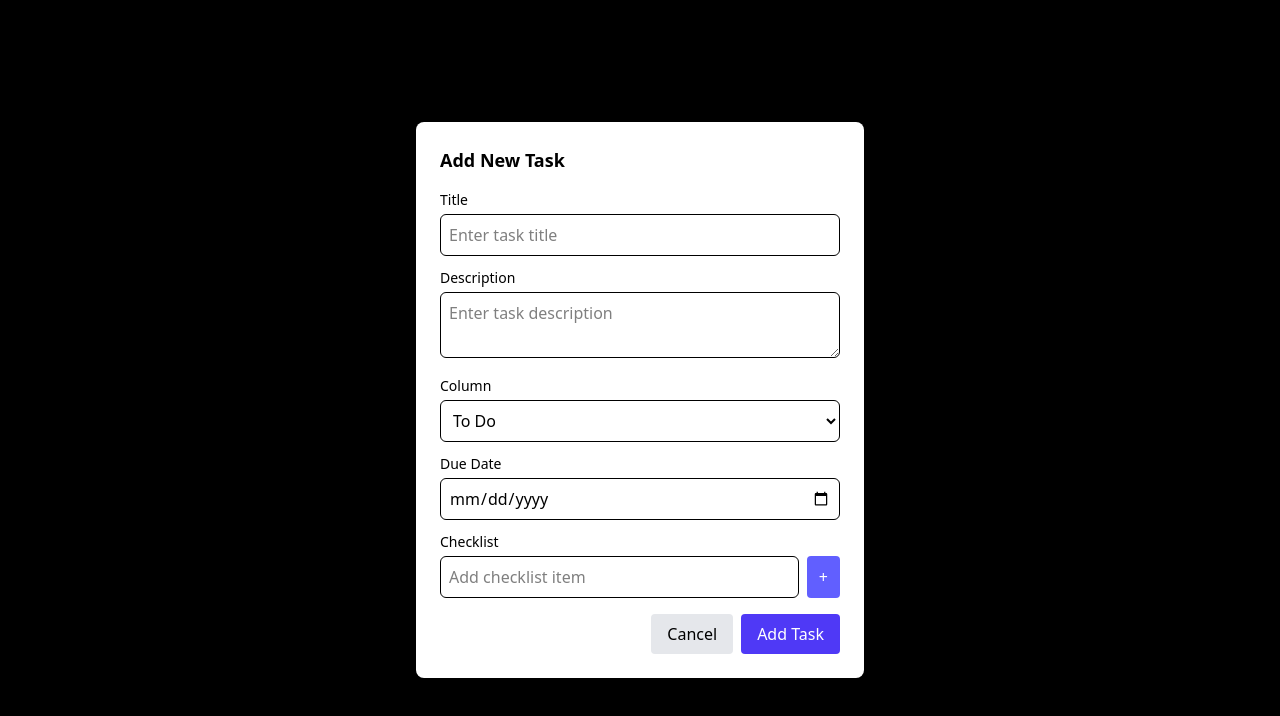
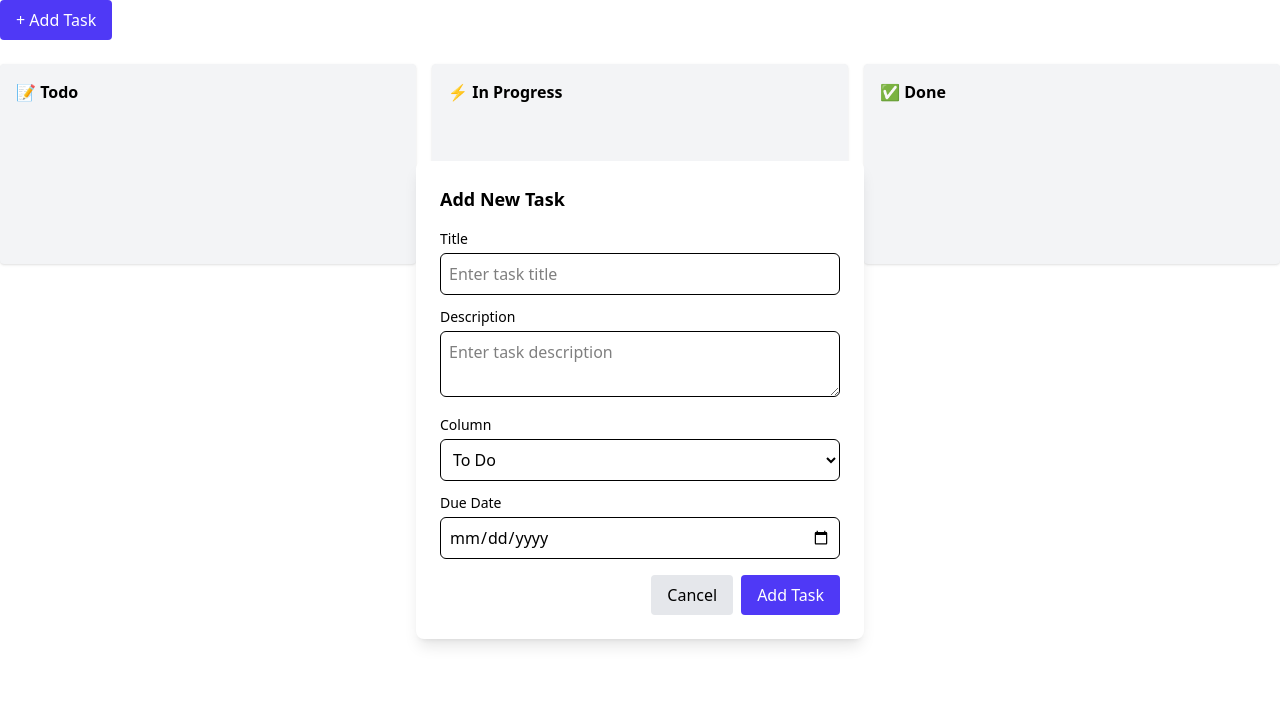
Before and after one commit to chhagan123/Mutan-x-_assignment_Kanban_board, a React (Vite) app in the folder Frontend/: page / in a window 1280 px wide. Both pictures are taken after a click on the button "+ Add Task". Shown: the top 716 px of the page. Built offline with nearby package versions, Linux system fonts and the light colour scheme.

Commit message:
modal: changes in Add task form

```diff
--- a/Frontend/src/components/AddTaskModal.jsx
+++ b/Frontend/src/components/AddTaskModal.jsx
@@ -6,8 +6,6 @@
   const [column, setColumn] = useState("To Do");
   // const [feature, setFeature] = useState("");
   const [dueDate, setDueDate] = useState("");
-  const [checklist, setChecklist] = useState([]);
-  const [newChecklistItem, setNewChecklistItem] = useState("");
   const [columnValue, setColumnValue] = useState("todo");
 //   const  [projectName,setprojectname] = useState [[]];
 
@@ -34,7 +32,7 @@
   };
 
   return (
-    <div className="fixed inset-0 bg-black bg-opacity-30 flex justify-center items-center z-50">
+    <div className="fixed inset-0 bg-blur bg-opacity-30 flex justify-center items-center z-50">
       <div className="bg-white rounded-lg shadow-lg p-6 w-full max-w-md">
         <h2 className="text-lg font-semibold mb-4">Add New Task</h2>
 
@@ -89,31 +87,7 @@
           />
         </div>
 
-        {/* Checklist */}
-        <div className="mb-3">
-          <label className="block text-sm font-medium mb-1">Checklist</label>
-          <div className="flex gap-2">
-            <input
-              type="text"
-              value={newChecklistItem}
-              onChange={(e) => setNewChecklistItem(e.target.value)}
-              placeholder="Add checklist item"
-              className="flex-1 border rounded-md p-2 focus:ring-2 focus:ring-indigo-500"
-            />
-            <button
-              type="button"
-              onClick={handleAddChecklistItem}
-              className="px-3 bg-indigo-500 text-white rounded hover:bg-indigo-600"
-            >
-              +
-            </button>
-          </div>
-          <ul className="mt-2 list-disc pl-5 text-sm text-gray-700">
-            {checklist.map((item, index) => (
-              <li key={index}>{item}</li>
-            ))}
-          </ul>
-        </div>
+
 
         {/* Buttons */}
         <div className="flex justify-end gap-2 mt-4">
```
